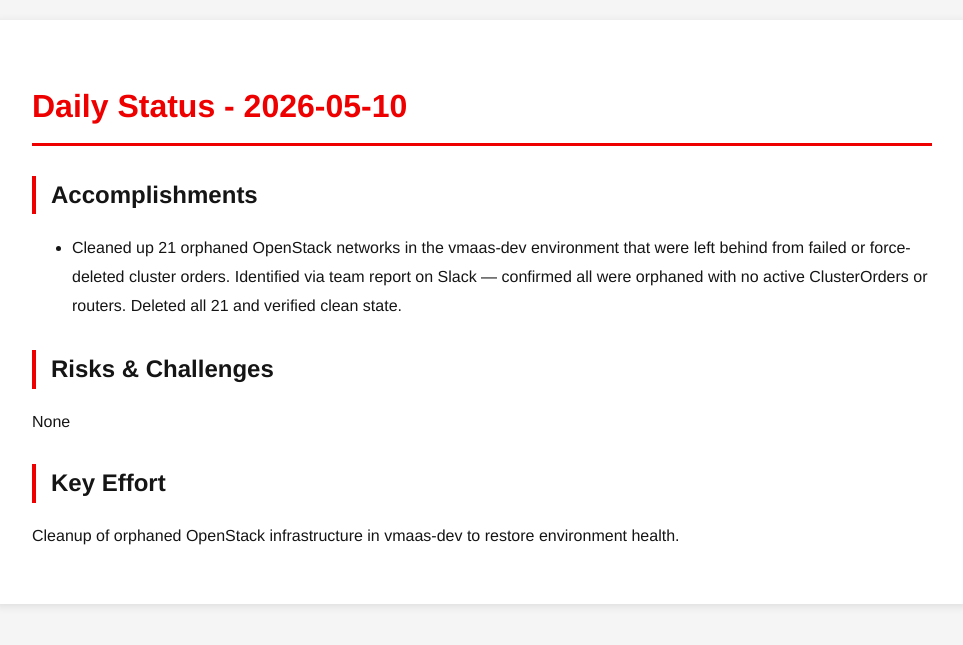
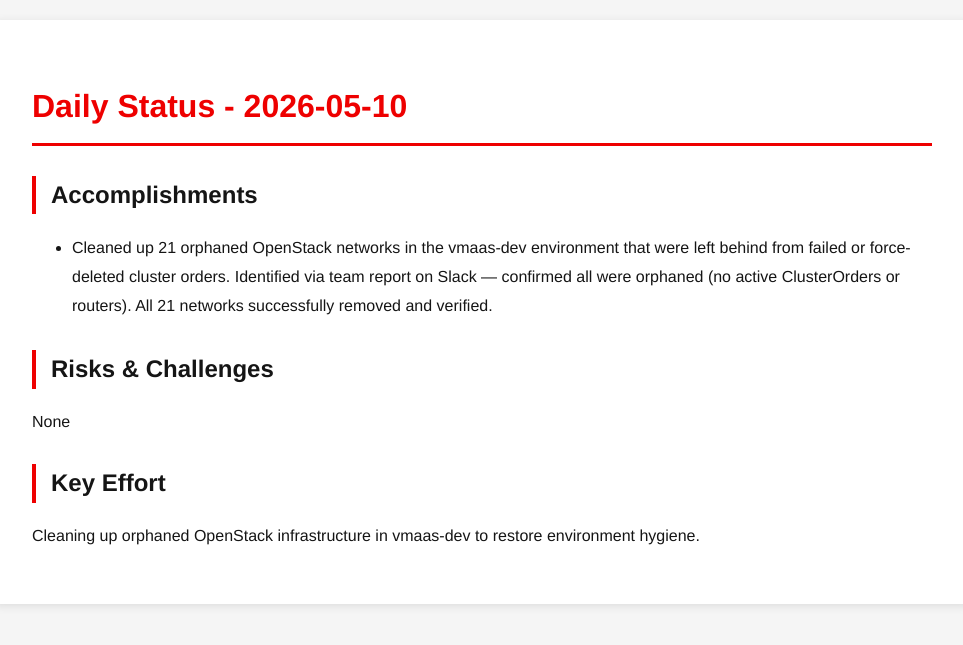
Before and after one commit to tzvatot/daily-status, a Jekyll site: the page built from 2026-05-10.md, in a window 1280 px wide. Shown: the top 645 px of the page, without its empty margins (158-1121 px from the left). Built offline with Jekyll 4.4.1, drawn with Linux system fonts in a browser that asks for light colours.

Commit message:
Daily status update - 2026-05-10

```diff
--- a/2026-05-10.md
+++ b/2026-05-10.md
@@ -7,10 +7,10 @@
 # Daily Status - 2026-05-10
 
 ## Accomplishments
-- Cleaned up 21 orphaned OpenStack networks in the vmaas-dev environment that were left behind from failed or force-deleted cluster orders. Identified via team report on Slack — confirmed all were orphaned with no active ClusterOrders or routers. Deleted all 21 and verified clean state.
+- Cleaned up 21 orphaned OpenStack networks in the vmaas-dev environment that were left behind from failed or force-deleted cluster orders. Identified via team report on Slack — confirmed all were orphaned (no active ClusterOrders or routers). All 21 networks successfully removed and verified.
 
 ## Risks & Challenges
 None
 
 ## Key Effort
-Cleanup of orphaned OpenStack infrastructure in vmaas-dev to restore environment health.
+Cleaning up orphaned OpenStack infrastructure in vmaas-dev to restore environment hygiene.
```
